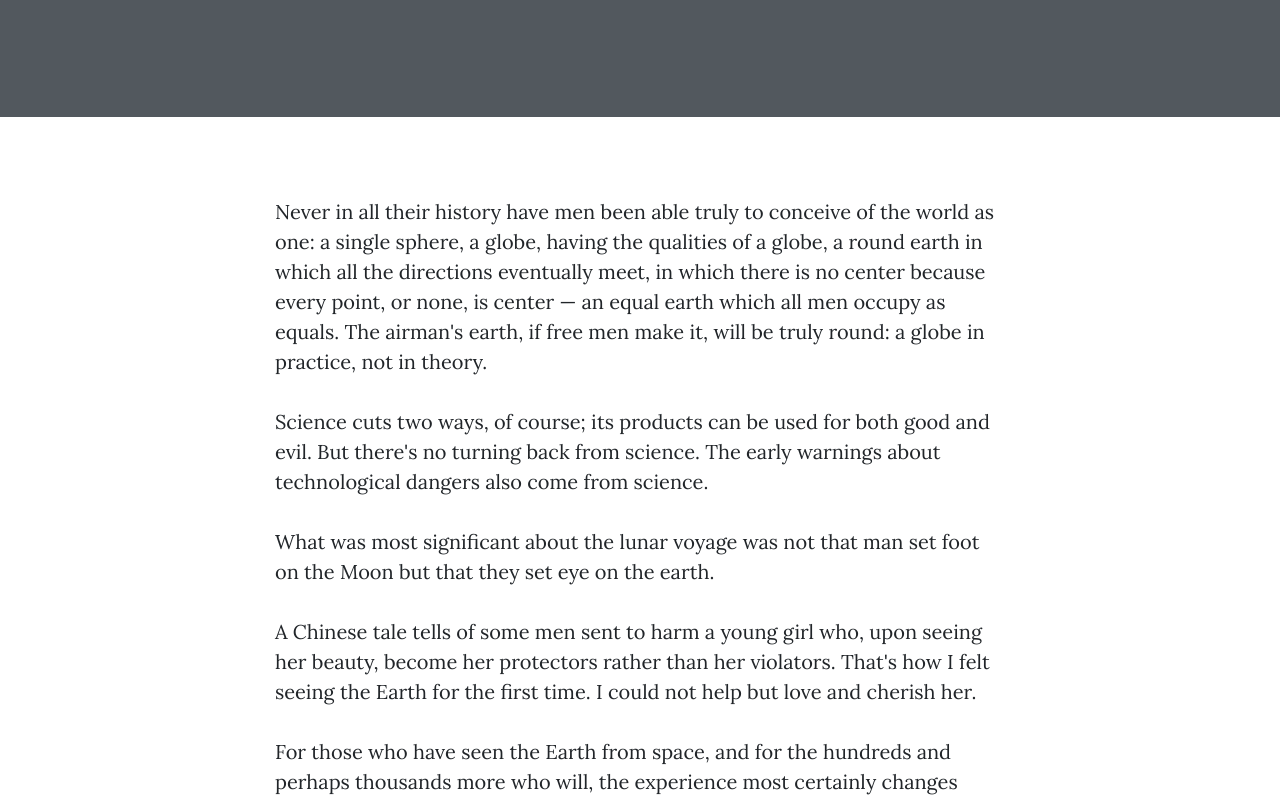
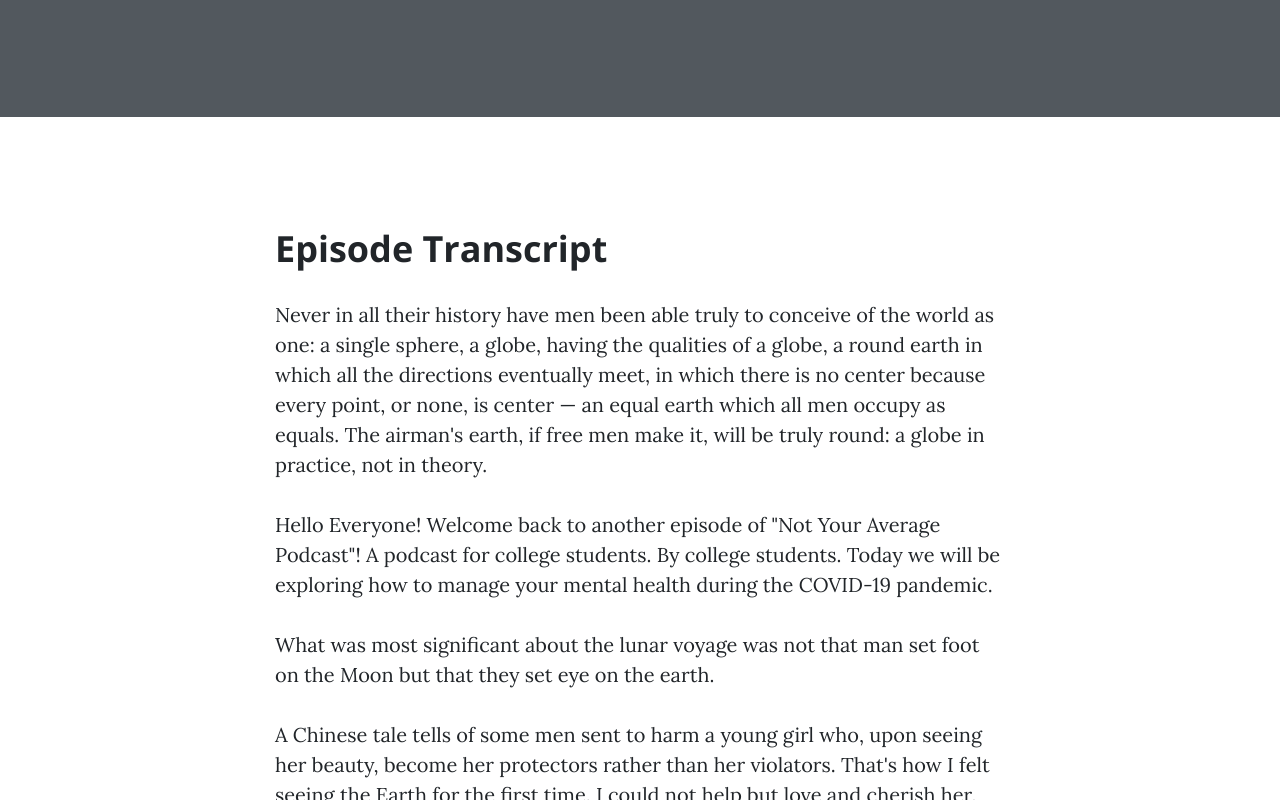
Before and after one commit to juliacat23/podcastwebsite, a website: page post.html in a window 1280 px wide. Shown: the part 510-1310 px from the top of the page. Drawn offline with nearby package versions, Linux system fonts and the light colour scheme.

Commit message:
Update post.html

```diff
--- a/post.html
+++ b/post.html
@@ -75,9 +75,10 @@
     <div class="container">
       <div class="row">
         <div class="col-lg-8 col-md-10 mx-auto">
+          <h2 class="section-heading">Episode Transcript</h2>
           <p>Never in all their history have men been able truly to conceive of the world as one: a single sphere, a globe, having the qualities of a globe, a round earth in which all the directions eventually meet, in which there is no center because every point, or none, is center — an equal earth which all men occupy as equals. The airman's earth, if free men make it, will be truly round: a globe in practice, not in theory.</p>
 
-          <p>Science cuts two ways, of course; its products can be used for both good and evil. But there's no turning back from science. The early warnings about technological dangers also come from science.</p>
+          <p>Hello Everyone! Welcome back to another episode of "Not Your Average Podcast"! A podcast for college students. By college students. Today we will be exploring how to manage your mental health during the COVID-19 pandemic. </p>
 
           <p>What was most significant about the lunar voyage was not that man set foot on the Moon but that they set eye on the earth.</p>
 
```
